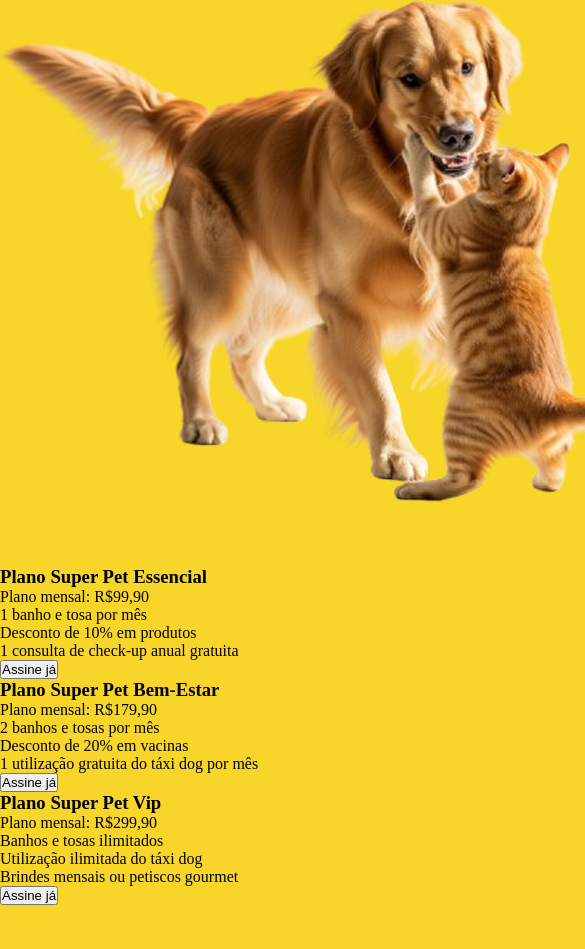
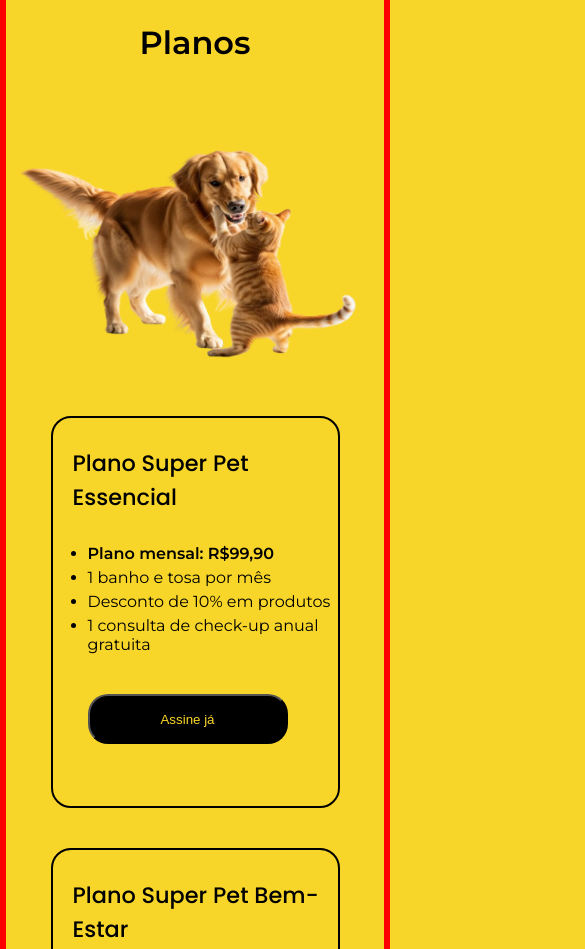
Before and after one commit to matheusricardoooo/super-pet, a plain HTML site: page index.html in a window 390 px wide. Shown: the part 3975-4924 px from the top of the page, 585 px wide, since content can reach past the window. Before the commit the page ends 4880 px from the top, so only its background shows below. Drawn offline with Linux system fonts and the light colour scheme.

Commit message:
estilização dos planos feita

```diff
--- /dev/null
+++ b/styles/plans.css
@@ -0,0 +1,105 @@
+#plans {
+    width: 100vw;
+    padding: 100px 40px;
+    border: solid 6px red;
+}
+
+.subject {
+    display: flex;
+    align-items: center;
+}
+
+.pet-img img {
+    width: 600px;
+    height: 500px;
+    margin-left: 30px;
+}
+
+.cards-plans {
+    display: flex;
+    flex-direction: column;
+    margin-top: 80px;
+    margin-left: 210px;
+    gap: 10px;
+}
+
+.card-plan {
+    width: 469px;
+    height: 282px;
+    border: solid 2px #000000;
+    border-radius: 20px;
+}
+
+.card-plan h3 {
+    margin-left: 20px;
+    margin-top: 28px;
+    font-family: "Poppins", serif;
+    font-size: 1.4rem;
+    font-weight: 500;
+}
+
+.card-plan ul {
+    font-family: "Montserrat", serif;
+    margin-left: 35px;
+    margin-top: 30px;
+}
+
+.card-plan li {
+    margin-top: 5px;
+}
+
+.primer {
+    font-weight: 600;
+}
+
+.card-plan button {
+    width: 366px;
+    height: 50px;
+    margin-top: 20px;
+    margin-left: 50px;
+    background-color: #000000;
+    color: #F8D629;
+    border-radius: 20px;
+    transition: 0.3s;
+}
+
+.card-plan button:hover {
+    transform: scale(1.1);
+}
+
+@media screen and (max-width: 500px) {
+
+    .subject {
+        flex-direction: column;
+    }
+
+    .pet-img img {
+        width: 350px;
+        height: 250px;
+        margin: 0;
+        margin-top: 70px;
+    }
+
+    .card-plan {
+        width: 289px;
+        height: 392px;
+        margin: 0;
+        margin-top: 30px;
+    }
+
+    .card-plan button {
+        width: 200px;
+        margin: 0;
+        margin-top: 40px;
+        margin-left: 35px;
+    }
+
+    .card-plan button:hover {
+        transform: none;
+    }
+
+    .cards-plans {
+        margin: 0;
+    }
+
+}
--- a/styles/style.css
+++ b/styles/style.css
@@ -3,3 +3,4 @@
 @import url(main.css);
 @import url(about.css);
 @import url(services.css);
+@import url(plans.css);
```
